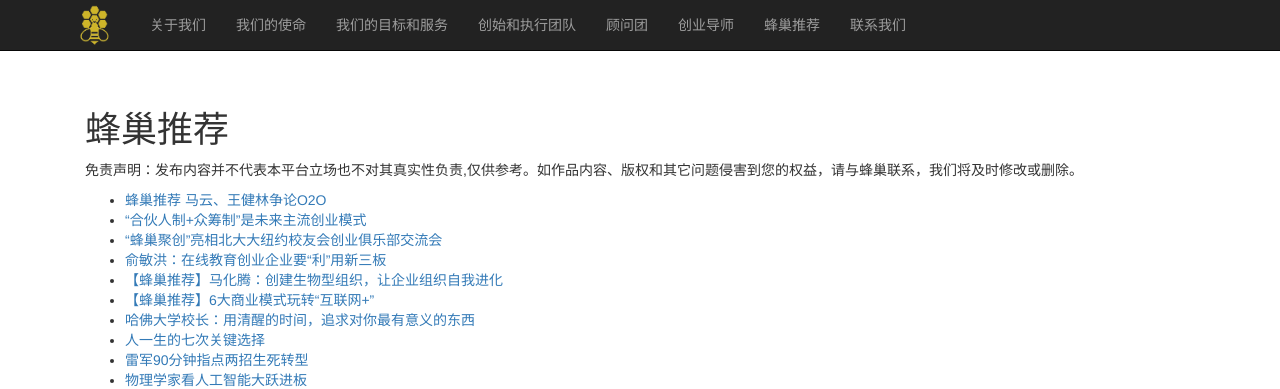
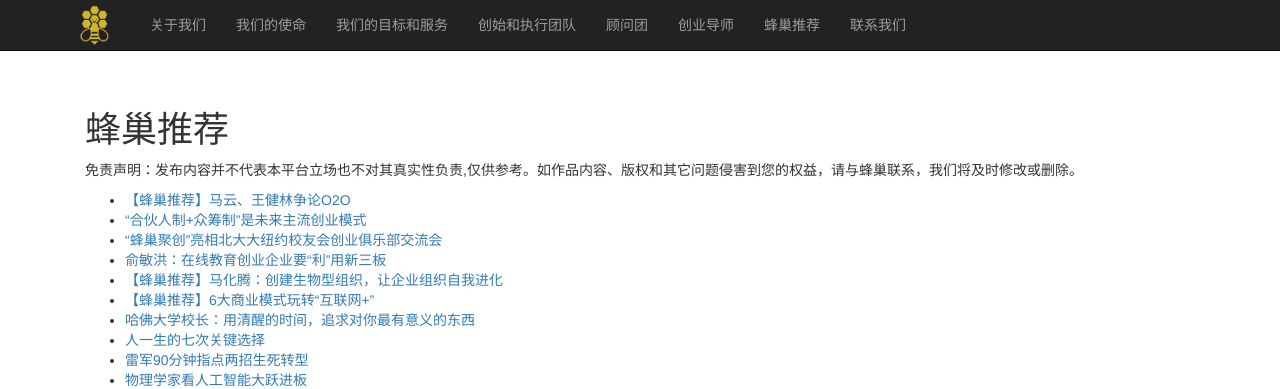
Before and after one commit to xiaochuan-zhang/ibeehub.github.io, a Jekyll site: the page built from posts.md, in a window 1280 px wide and 985 px high. Shown: the top 389 px of the window. Built offline with Jekyll 4.4.1, drawn with Linux system fonts in a browser that asks for light colours; Markdown is read by kramdown in place of the engine named in the settings.

```diff
--- a/posts.md
+++ b/posts.md
@@ -6,7 +6,7 @@ title: 蜂巢推荐
 
 免责声明：发布内容并不代表本平台立场也不对其真实性负责,仅供参考。如作品内容、版权和其它问题侵害到您的权益，请与蜂巢联系，我们将及时修改或删除。
 
-- [蜂巢推荐 马云、王健林争论O2O](http://mp.weixin.qq.com/s?__biz=MzA5MTU1NTU2OQ==&mid=206295959&idx=2&sn=48b8c76c541d2550eb39c99584386660&scene=5#rd)
+- [【蜂巢推荐】马云、王健林争论O2O](http://mp.weixin.qq.com/s?__biz=MzA5MTU1NTU2OQ==&mid=206295959&idx=2&sn=48b8c76c541d2550eb39c99584386660&scene=5#rd)
 - ["合伙人制+众筹制”是未来主流创业模式](http://mp.weixin.qq.com/s?__biz=MzA5MTU1NTU2OQ==&mid=206264664&idx=3&sn=9050dad37cc1ff6b910578e7e4146810&scene=1)
 - ["蜂巢聚创”亮相北大大纽约校友会创业俱乐部交流会](http://mp.weixin.qq.com/s?__biz=MzA5MTU1NTU2OQ==&mid=206202379&idx=1&sn=b84f7620e7bfd5c4c8baca94d411bcc6&scene=4)
 - [俞敏洪：在线教育创业企业要“利”用新三板](http://mp.weixin.qq.com/s?__biz=MzA5MTU1NTU2OQ==&mid=206264664&idx=1&sn=a2c573583722389b5f3df02189dd774b&scene=4#wechat_redirect)
```
